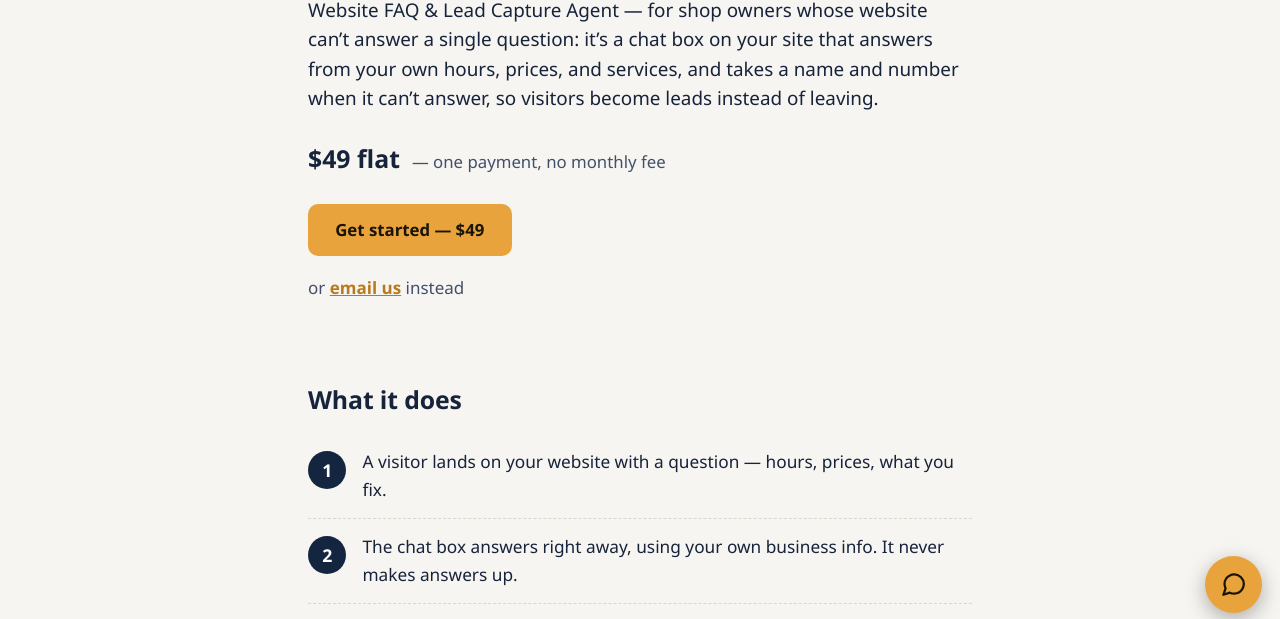
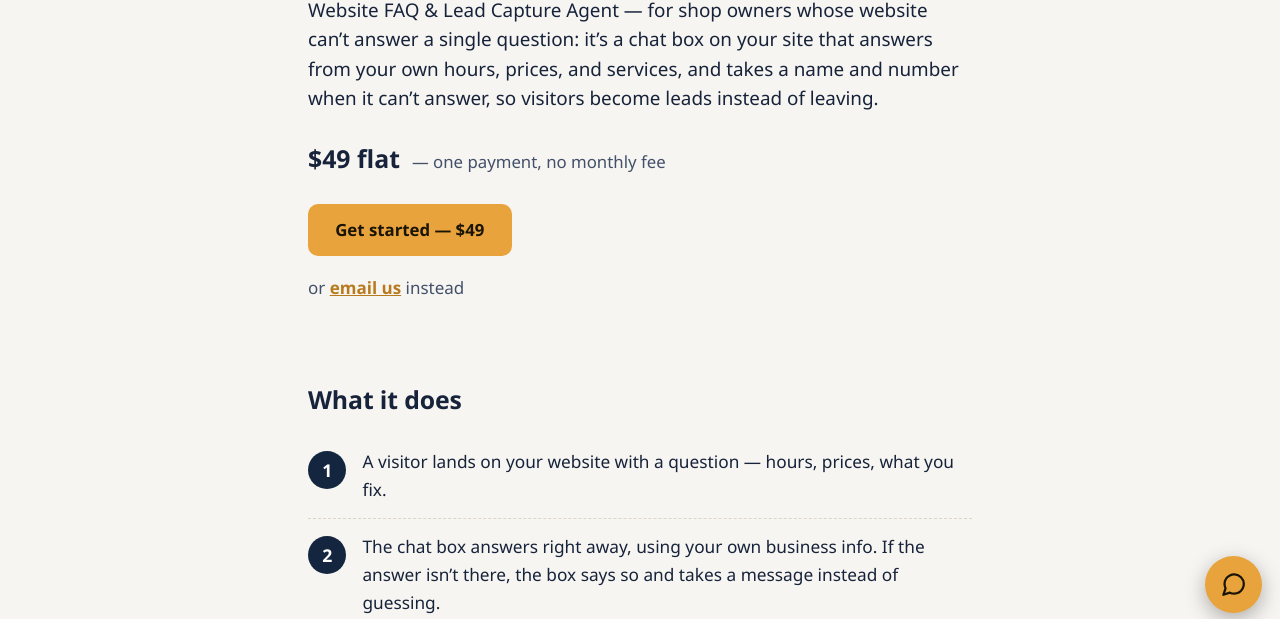
Before and after one commit to TimothyjT/northbeambuilds-site, a plain HTML site: page tools/website-lead-capture-agent/index.html in a window 1280 px wide. Shown: the part 169-788 px from the top of the page. Drawn offline with Linux system fonts and the light colour scheme.

Commit message:
Tools FAQ Agent mirror: ground What-it-does step 2 (WL-1)
Replace the unqualified absolute 'It never makes answers up.' with the
grounded form already used in this page's FAQ Q1 and on the cleared
faqagent product site: if the answer isn't there, the box says so and
takes a message instead of guessing. Body copy only; no schema change.

Co-Authored-By: Meta Muse <noreply@meta.ai>

```diff
--- a/tools/website-lead-capture-agent/index.html
+++ b/tools/website-lead-capture-agent/index.html
@@ -630,7 +630,7 @@
           </li>
           <li>
             <span class="step-num" aria-hidden="true">2</span>
-            <p>The chat box answers right away, using your own business info. It never makes answers up.</p>
+            <p>The chat box answers right away, using your own business info. If the answer isn&rsquo;t there, the box says so and takes a message instead of guessing.</p>
           </li>
           <li>
             <span class="step-num" aria-hidden="true">3</span>
```
